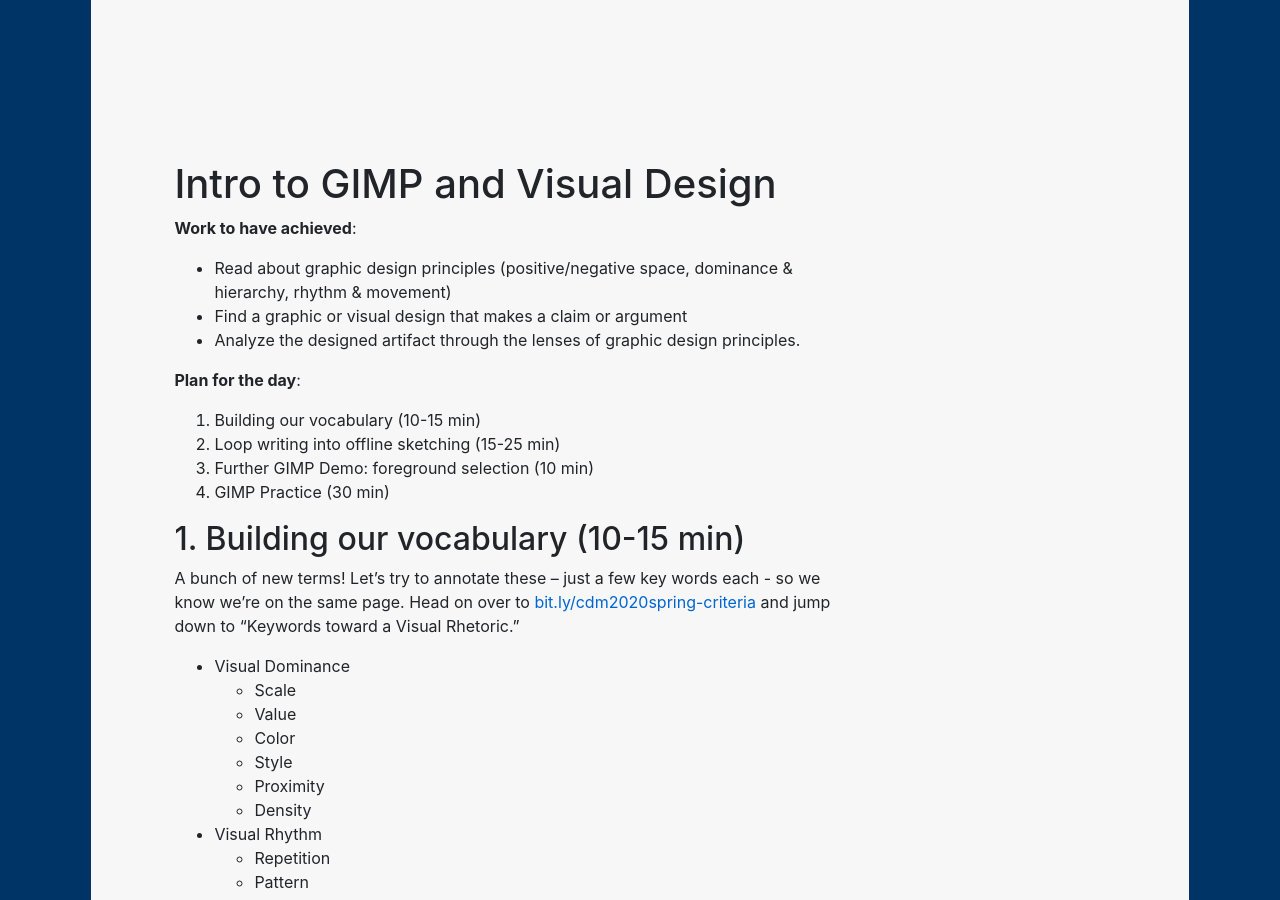
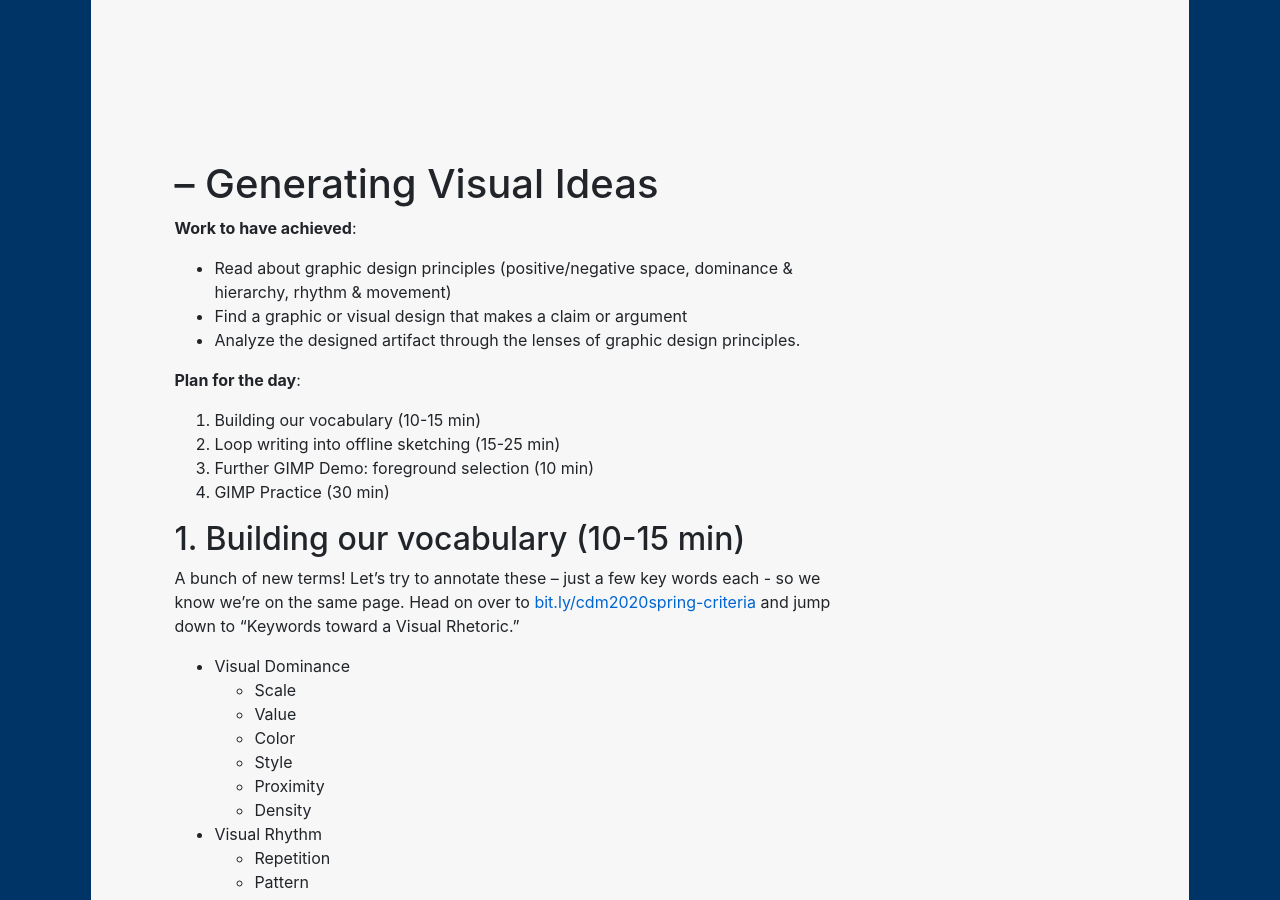
Before and after one commit to benmiller314/cdm2020spring, a Jekyll site: the page built from plans/lesson-10.md, in a window 1280 px wide and 900 px high. Built offline with Jekyll 4.4.1, drawn with Linux system fonts in a browser that asks for light colours; our own code applies the rules of GitHub Pages for plain Markdown files.

Commit message:
better lesson title
now it matches the schedule, too (bonus!)

```diff
--- a/plans/lesson-10.md
+++ b/plans/lesson-10.md
@@ -2,7 +2,7 @@
 layout: bottomnav
 ---
 
-# Intro to GIMP and Visual Design
+# – Generating Visual Ideas
 
 **Work to have achieved**:
 
```
